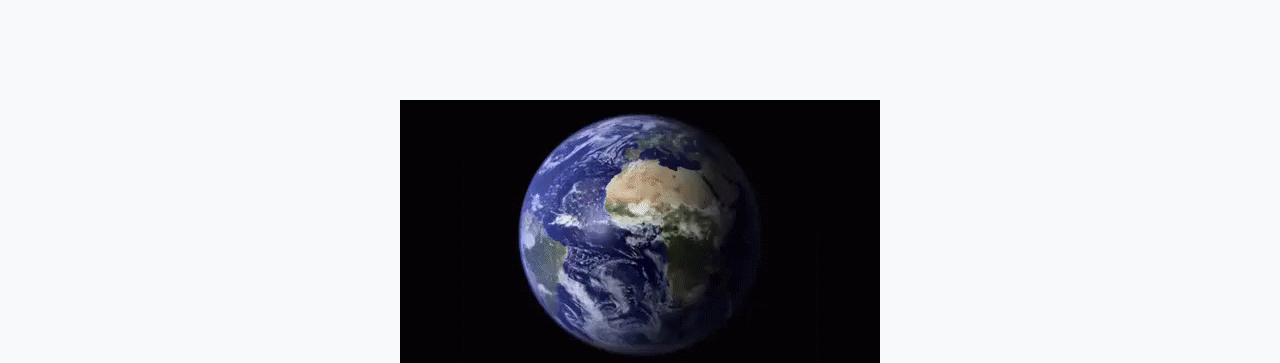
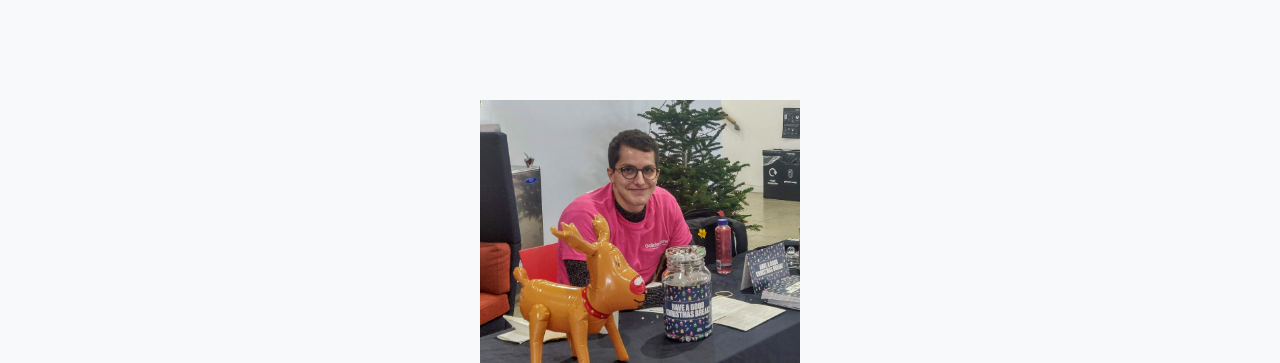
Before and after one commit to tomastastic/Portofolio, a plain HTML site: page PortfolioTA/index.html in a window 1280 px wide. Shown: the part 56-419 px from the top of the page. Drawn offline with Linux system fonts and the light colour scheme.

Commit message:
formating fixes

```diff
--- a/PortfolioTA/index.html
+++ b/PortfolioTA/index.html
@@ -22,6 +22,7 @@
   <!-- icons -->
   <link rel="stylesheet" href="https://cdnjs.cloudflare.com/ajax/libs/font-awesome/4.7.0/css/font-awesome.min.css">
   <!-- favicon -->
+  <!-- https://favicon.io/favicon-generator/ -->
   <link rel="apple-touch-icon" sizes="180x180" href="images/apple-touch-icon.png">
   <link rel="icon" type="image/png" sizes="32x32" href="images/favicon-32x32.png">
   <link rel="icon" type="image/png" sizes="16x16" href="images/favicon-16x16.png">
@@ -59,9 +60,9 @@
   </nav>
 
  <!-- Head -->
-  <header class="bg-light" text-white">
+  <header class="bg-light text-dark">
     <div class="text-center">
-    <img src="images/tenor.gif" alt="Picture of Tomas Arano" class="img-fluid active">
+    <img src="images/headshot.jpg" alt="Picture of Tomas Arano working as an student ambassador" class="w-25 h-25 ">
     </div>
 
     <div class="container text-center">
@@ -113,13 +114,12 @@
     </div>
   </section>
 <!---- experience ------>
+ <!--https://startbootstrap.com/snippets/portfolio-three-column/ -->
   <section id="experience" class="bg-light">
     <div class="container">
       <div class="row">
         <div class="col-lg-8 mx-auto">
           <h2>Experience</h2>
-
-<!--https://startbootstrap.com/snippets/portfolio-three-column/ -->
           <div class="row">
             <div class="col-lg-4 col-sm-6 mb-4">
               <div class="card h-100 box-shadow-hover pointer">
@@ -181,9 +181,9 @@
               <textarea rows="5" class="form-control" name="message" id="message" placeholder="Let me know about any opportunities or feedback..." required=""></textarea>
               <input type="hidden"  name="_subject" id="email-subject" value="Contact Form Submission">
             </fieldset>
-
             <input type="submit" class="btn btn-primary mt-2" value="Submit">
-          </form>        </div>
+          </form>
+         </div>
       </div>
     </div>
 </section>
```
Also changed, not shown: PortfolioTA/AWS.html (+5 -25 lines), PortfolioTA/PAL.html (+0 -19 lines). Lines whose indentation alone changed are shown as unchanged.
